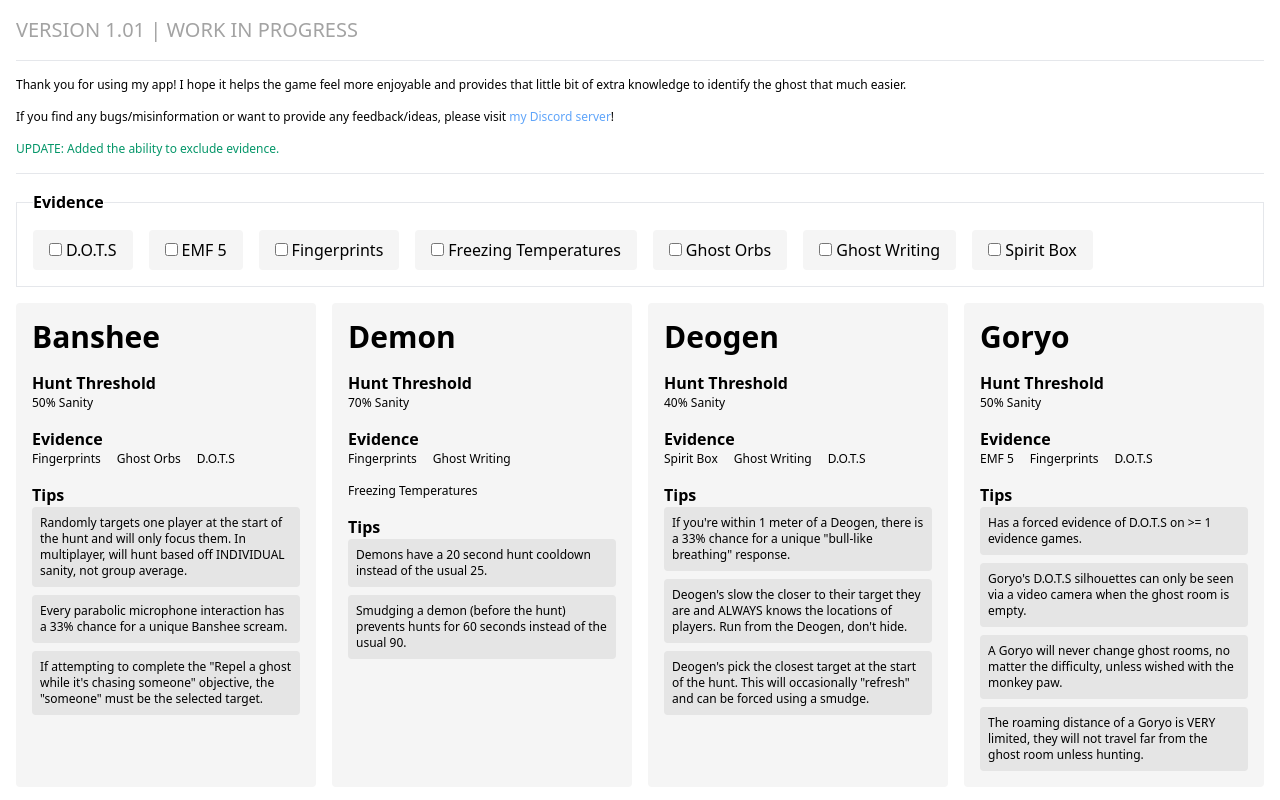
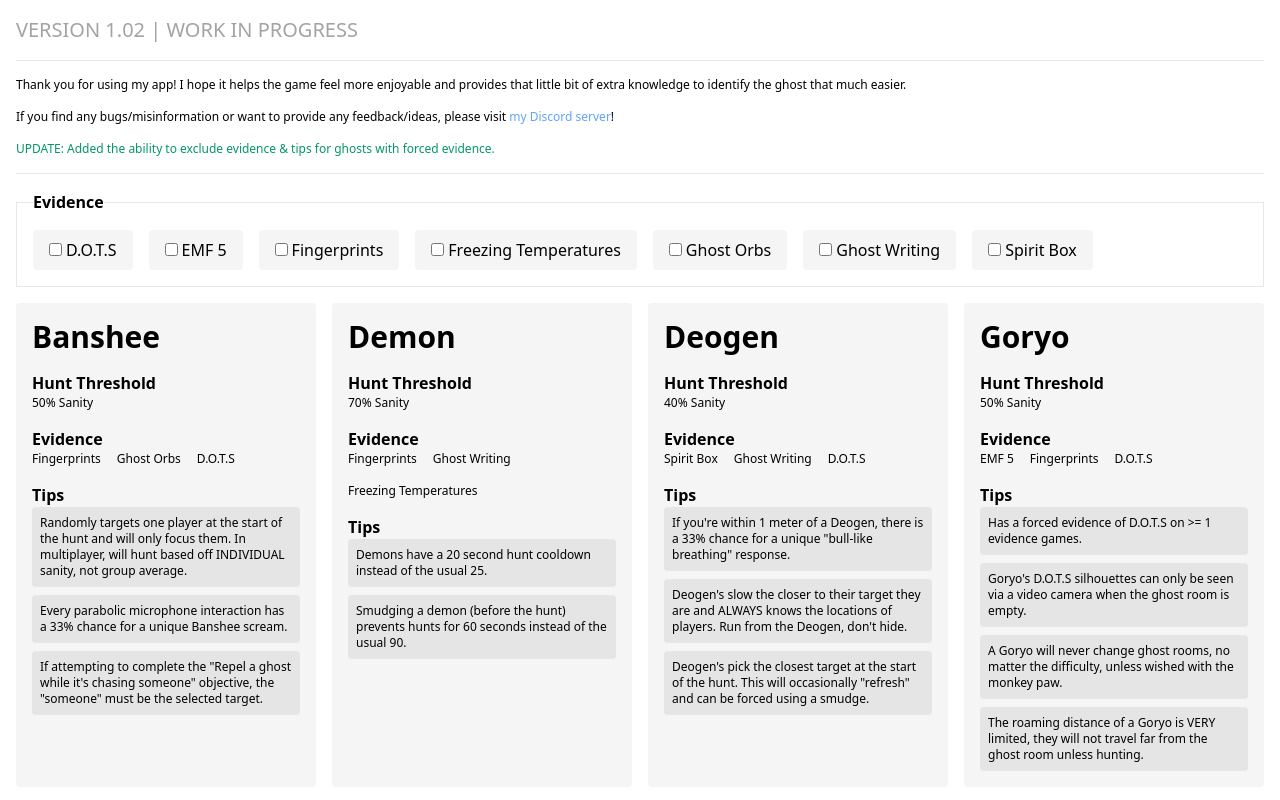
Before and after one commit to codebyjon/ghost-hunters-toolkit, a Next.js app: page / in a window 1280 px wide. Shown: the top 800 px of the page. Built offline with nearby package versions, Linux system fonts and the light colour scheme.

Commit message:
add update note on index page

```diff
--- a/src/pages/index.tsx
+++ b/src/pages/index.tsx
@@ -68,7 +68,7 @@ export default function IndexPage() {
         <title>Ghost Hunter&apos;s Toolkit</title>
       </Head>
       <h1 className="text-neutral-400 text-xl">
-        VERSION 1.01 | WORK IN PROGRESS
+        VERSION 1.02 | WORK IN PROGRESS
       </h1>
       <hr />
       <p className="text-xs">
@@ -89,7 +89,8 @@ export default function IndexPage() {
         !
       </p>
       <p className="text-xs font-medium text-emerald-600">
-        UPDATE: Added the ability to exclude evidence.
+        UPDATE: Added the ability to exclude evidence & tips for ghosts with
+        forced evidence.
       </p>
       <hr />
       <fieldset className="flex flex-wrap border gap-4 p-4 select-none">
```
